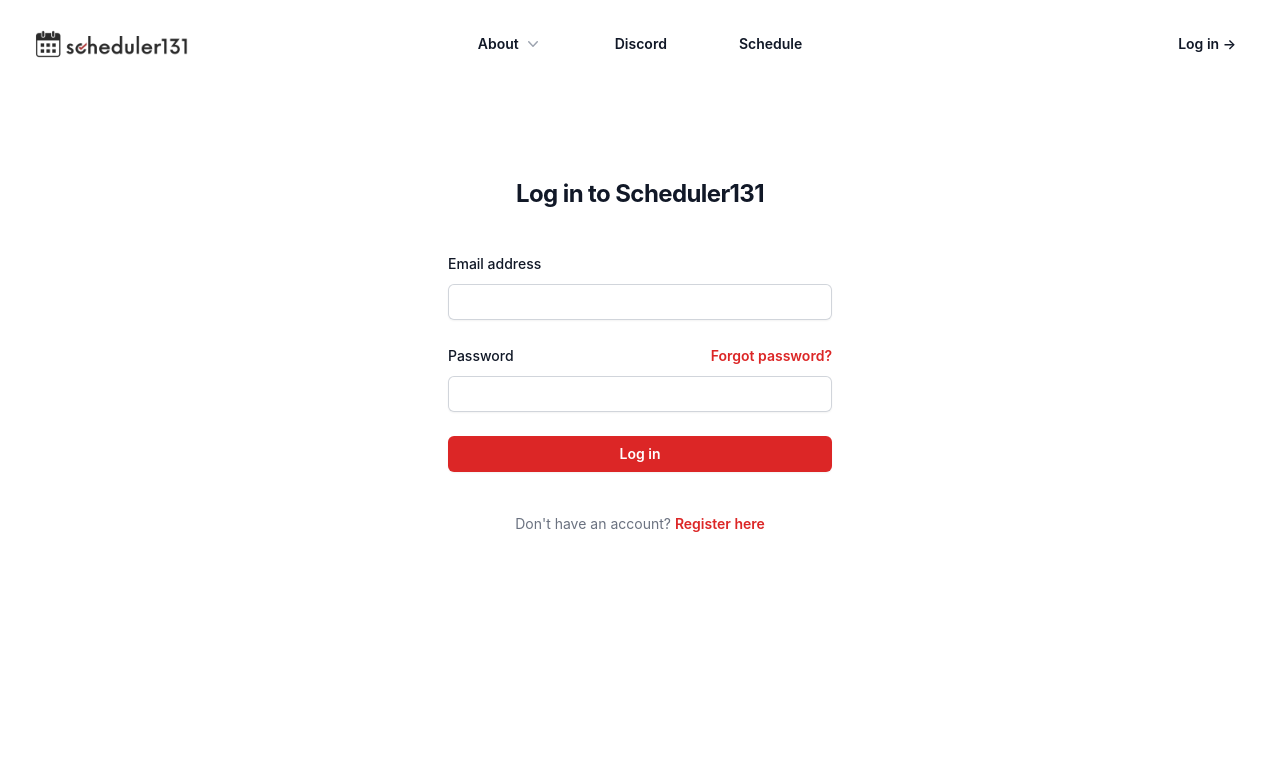
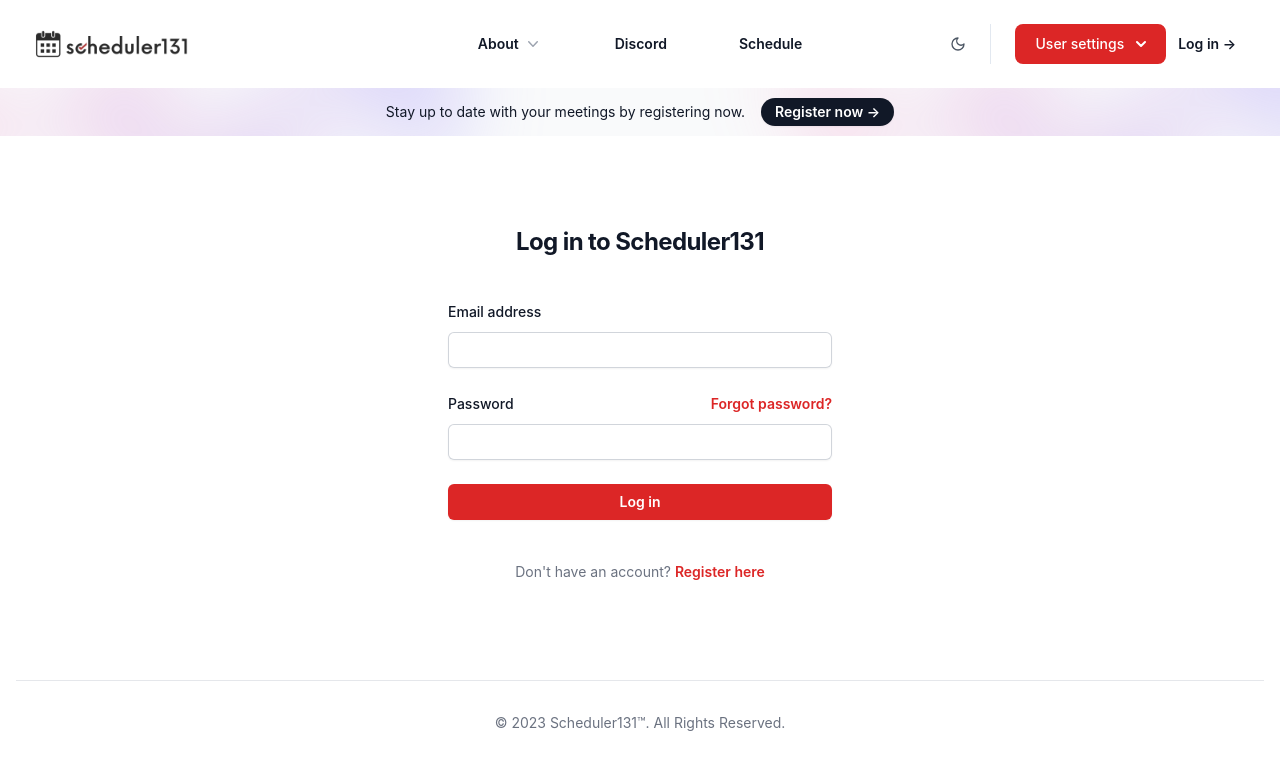
Before and after one commit to AggressiveGas/Scheduler131, a React (Create React App) app in the folder main/: page /login in a window 1280 px wide. Shown: the top 770 px of the page. Built offline with nearby package versions, Linux system fonts and the light colour scheme.

Commit message:
Added some UI Components

```diff
--- a/main/src/Header.js
+++ b/main/src/Header.js
@@ -1,3 +1,9 @@
+/*
+Updated: 11/12/23 by Ajay
+Work in progress: The user dropdown (where log-in link will be embedded), register page connection with backend, dark mode toggle, footer section should be equally setup on all the pages
+*/
+
+
 import React from 'react';
 import logo from './util/images/logo.PNG';
 import Login from './util/Login.js';
@@ -13,7 +19,7 @@ import {
   XMarkIcon,
 } from '@heroicons/react/24/outline'
 import { ChevronDownIcon, PhoneIcon, PlayCircleIcon } from '@heroicons/react/20/solid'
-import { Link, useMatch, useResolvedPath} from "react-router-dom";
+import { Link} from "react-router-dom";
 
 const About = [
   { name: 'Analytics', description: 'Get a better understanding of your traffic', href: '#', icon: ChartPieIcon },
@@ -32,10 +38,95 @@ function classNames(...classes) {
 }
 
 export default function Header() {
-  const [mobileMenuOpen, setMobileMenuOpen] = useState(false)
+  const [mobileMenuOpen, setMobileMenuOpen] = useState(false);
 
   {/*const resolvedPath = useResolvedPath(to)
-const isActive  = useMatch({path:resolvedPath.pathname, end: true })*/}
+  const isActive  = useMatch({path:resolvedPath.pathname, end: true })*/}
+
+  {/*Dark mode toggle */}
+  const HSThemeAppearance = {
+    init() {
+        const defaultTheme = 'default'
+        let theme = localStorage.getItem('hs_theme') || defaultTheme
+
+        if (document.querySelector('html').classList.contains('dark')) return
+        this.setAppearance(theme)
+    },
+    _resetStylesOnLoad() {
+        const $resetStyles = document.createElement('style')
+        $resetStyles.innerText = `*{transition: unset !important;}`
+        $resetStyles.setAttribute('data-hs-appearance-onload-styles', '')
+        document.head.appendChild($resetStyles)
+        return $resetStyles
+    },
+    setAppearance(theme, saveInStore = true, dispatchEvent = true) {
+        const $resetStylesEl = this._resetStylesOnLoad()
+
+        if (saveInStore) {
+            localStorage.setItem('hs_theme', theme)
+        }
+
+        if (theme === 'auto') {
+            theme = window.matchMedia('(prefers-color-scheme: dark)').matches ? 'dark' : 'default'
+        }
+
+        document.querySelector('html').classList.remove('dark')
+        document.querySelector('html').classList.remove('default')
+        document.querySelector('html').classList.remove('auto')
+
+        document.querySelector('html').classList.add(this.getOriginalAppearance())
+
+        setTimeout(() => {
+            $resetStylesEl.remove()
+        })
+
+        if (dispatchEvent) {
+            window.dispatchEvent(new CustomEvent('on-hs-appearance-change', {detail: theme}))
+        }
+    },
+    getAppearance() {
+        let theme = this.getOriginalAppearance()
+        if (theme === 'auto') {
+            theme = window.matchMedia('(prefers-color-scheme: dark)').matches ? 'dark' : 'default'
+        }
+        return theme
+    },
+    getOriginalAppearance() {
+        const defaultTheme = 'default'
+        return localStorage.getItem('hs_theme') || defaultTheme
+    }
+  }
+  HSThemeAppearance.init()
+
+  window.matchMedia('(prefers-color-scheme: dark)').addEventListener('change', e => {
+    if (HSThemeAppearance.getOriginalAppearance() === 'auto') {
+        HSThemeAppearance.setAppearance('auto', false)
+    }
+  })
+
+  window.addEventListener('load', () => {
+    const $clickableThemes = document.querySelectorAll('[data-hs-theme-click-value]')
+    const $switchableThemes = document.querySelectorAll('[data-hs-theme-switch]')
+
+    $clickableThemes.forEach($item => {
+        $item.addEventListener('click', () => HSThemeAppearance.setAppearance($item.getAttribute('data-hs-theme-click-value'), true, $item))
+    })
+
+    $switchableThemes.forEach($item => {
+        $item.addEventListener('change', (e) => {
+            HSThemeAppearance.setAppearance(e.target.checked ? 'dark' : 'default')
+        })
+
+        $item.checked = HSThemeAppearance.getAppearance() === 'dark'
+    })
+
+    window.addEventListener('on-hs-appearance-change', e => {
+        $switchableThemes.forEach($item => {
+            $item.checked = e.detail === 'dark'
+        })
+    })
+  })
+
 
   return (
     <header className="bg-white">
@@ -116,7 +207,38 @@ const isActive  = useMatch({path:resolvedPath.pathname, end: true })*/}
             Schedule
           </a>
         </Popover.Group>
+
         <div className="hidden lg:flex lg:flex-1 lg:justify-end">
+          <button type="button" class="hs-dark-mode-active:hidden block hs-dark-mode group flex items-center text-gray-600 hover:text-blue-600 font-medium dark:text-gray-400 dark:hover:text-gray-500" data-hs-theme-click-value="dark">
+            <svg class="flex-shrink-0 w-4 h-4" xmlns="http://www.w3.org/2000/svg" width="24" height="24" viewBox="0 0 24 24" fill="none" stroke="currentColor" stroke-width="2" stroke-linecap="round" stroke-linejoin="round"><path d="M12 3a6 6 0 0 0 9 9 9 9 0 1 1-9-9Z"/></svg>
+          </button>
+          <button type="button" class="hs-dark-mode-active:block hidden hs-dark-mode group flex items-center text-gray-600 hover:text-blue-600 font-medium dark:text-gray-400 dark:hover:text-gray-500" data-hs-theme-click-value="light">
+            <svg class="flex-shrink-0 w-4 h-4" xmlns="http://www.w3.org/2000/svg" width="24" height="24" viewBox="0 0 24 24" fill="none" stroke="currentColor" stroke-width="2" stroke-linecap="round" stroke-linejoin="round"><circle cx="12" cy="12" r="4"/><path d="M12 8a2 2 0 1 0 4 4"/><path d="M12 2v2"/><path d="M12 20v2"/><path d="m4.93 4.93 1.41 1.41"/><path d="m17.66 17.66 1.41 1.41"/><path d="M2 12h2"/><path d="M20 12h2"/><path d="m6.34 17.66-1.41 1.41"/><path d="m19.07 4.93-1.41 1.41"/></svg>
+          </button>
+
+          {/*Divides out the navbar*/}
+          <div class = "border-l border-slate-200 ml-6 pl-6 dark:border-slate-800"></div>
+
+          {/*User settings*/}
+          <button id="dropdownDividerButton" data-dropdown-toggle="dropdownDivider" class="text-white bg-red-600 hover:bg-red-500 focus:ring-4 focus:outline-none focus:ring-blue-300 font-medium rounded-lg text-sm px-5 py-2.5 text-center inline-flex items-center dark:bg-blue-600 dark:hover:bg-blue-700 dark:focus:ring-blue-800" type="button">User settings <svg class="w-2.5 h-2.5 ms-3" aria-hidden="true" xmlns="http://www.w3.org/2000/svg" fill="none" viewBox="0 0 10 6">
+          <path stroke="currentColor" stroke-linecap="round" stroke-linejoin="round" stroke-width="2" d="m1 1 4 4 4-4"/>
+          </svg>
+          </button>
+          {/*Dropdown menu*/}
+          <div id="dropdown" class="z-10 hidden bg-white divide-y divide-gray-100 rounded-lg shadow w-44 dark:bg-gray-700 dark:divide-gray-600">
+              <ul class="py-2 text-sm text-gray-700 dark:text-gray-200" aria-labelledby="dropdownButton">
+                <li>
+                  <a href="#" class="block px-4 py-2 hover:bg-gray-100 dark:hover:bg-gray-600 dark:hover:text-white">Settings</a>
+                </li>
+                <li>
+                  <a href="#" class="block px-4 py-2 hover:bg-gray-100 dark:hover:bg-gray-600 dark:hover:text-white">Delete</a>
+                </li>
+              </ul>
+              <div class="py-2">
+                <a href="#" class="block px-4 py-2 text-sm text-gray-700 hover:bg-gray-100 dark:hover:bg-gray-600 dark:text-gray-200 dark:hover:text-white">Log in</a>
+              </div>
+          </div>
+
           <Link to="/login" label = "Login" className="block rounded-lg px-3 py-2 text-sm font-semibold leading-6 text-gray-900 hover:bg-gray-100">
             Log in <span aria-hidden="true">&rarr;</span>
           </Link>
@@ -201,6 +323,51 @@ const isActive  = useMatch({path:resolvedPath.pathname, end: true })*/}
           </div>
         </Dialog.Panel>
       </Dialog>
+
+
+      {/*Banner Section*/}
+
+        <div className="relative isolate flex items-center gap-x-6 overflow-hidden bg-gray-50 px-6 py-2.5 sm:px-3.5 sm:before:flex-1">
+          <div className="absolute left-[max(-7rem,calc(50%-52rem))] top-1/2 -z-10 -translate-y-1/2 transform-gpu blur-2xl" aria-hidden="true">
+            <div className="aspect-[577/310] w-[36.0625rem] bg-gradient-to-r from-[#ff80b5] to-[#9089fc] opacity-30"
+              style={{
+                clipPath:
+                  'polygon(74.8% 41.9%, 97.2% 73.2%, 100% 34.9%, 92.5% 0.4%, 87.5% 0%, 75% 28.6%, 58.5% 54.6%, 50.1% 56.8%, 46.9% 44%, 48.3% 17.4%, 24.7% 53.9%, 0% 27.9%, 11.9% 74.2%, 24.9% 54.1%, 68.6% 100%, 74.8% 41.9%)',
+              }}
+            />
+          </div>
+
+          <div className="absolute left-[max(45rem,calc(50%+8rem))] top-1/2 -z-10 -translate-y-1/2 transform-gpu blur-2xl" aria-hidden="true">
+            <div
+              className="aspect-[577/310] w-[36.0625rem] bg-gradient-to-r from-[#ff80b5] to-[#9089fc] opacity-30"
+              style={{
+                clipPath:
+                  'polygon(74.8% 41.9%, 97.2% 73.2%, 100% 34.9%, 92.5% 0.4%, 87.5% 0%, 75% 28.6%, 58.5% 54.6%, 50.1% 56.8%, 46.9% 44%, 48.3% 17.4%, 24.7% 53.9%, 0% 27.9%, 11.9% 74.2%, 24.9% 54.1%, 68.6% 100%, 74.8% 41.9%)',
+              }}
+            />
+          </div>
+
+          <div className="flex flex-wrap items-center gap-x-4 gap-y-2">
+            <p className="text-sm leading-6 text-gray-900">
+              Stay up to date with your meetings by registering now.
+            </p>
+            <Link to="/register" className="flex-none rounded-full bg-gray-900 px-3.5 py-1 text-sm font-semibold text-white shadow-sm hover:bg-gray-700 focus-visible:outline focus-visible:outline-2 focus-visible:outline-offset-2 focus-visible:outline-gray-900">
+              Register now <span aria-hidden="true">&rarr;</span>
+            </Link>
+          </div>
+
+          <div className="flex flex-1 justify-end">
+          {/* button tag for dismissing the registeration banner
+            <button type="button" className="-m-3 p-3 focus-visible:outline-offset-[-4px]" onClick = {handleCloseDialog}>
+              <span className="sr-only">Dismiss</span>
+              <XMarkIcon className="h-5 w-5 text-gray-900" aria-hidden="true" />
+            </button>
+          */}
+          </div>
+
+        </div>
+
     </header>
+
   )
 }
--- a/main/src/util/Login.js
+++ b/main/src/util/Login.js
@@ -143,6 +143,12 @@ export default function Login() {
 			</p>
 		</div>
 	</div>
+	<footer>
+		<div class="w-full mx-auto p-4 md:py-auto">
+		<hr class="my-6 border-gray-200 sm:mx-auto dark:border-gray-700 lg:my-8" />
+		<span class="block text-sm text-gray-500 sm:text-center dark:text-gray-400">© 2023 Scheduler131™. All Rights Reserved.</span>
+		</div>
+	</footer>
     </>
   )
 }
--- a/main/src/util/Register.js
+++ b/main/src/util/Register.js
@@ -135,6 +135,12 @@ export default function Register() {
 				</p>
 			</div>
 		</div>
+		<footer>
+			<div class="w-full mx-auto p-4 md:py-10">
+				<hr class="my-6 border-gray-200 sm:mx-auto dark:border-gray-700 lg:my-8" />
+				<span class="block text-sm text-gray-500 sm:text-center dark:text-gray-400">© 2023 Scheduler131™. All Rights Reserved.</span>
+			</div>
+	  	</footer>
 		</>
 	)
 }
```
